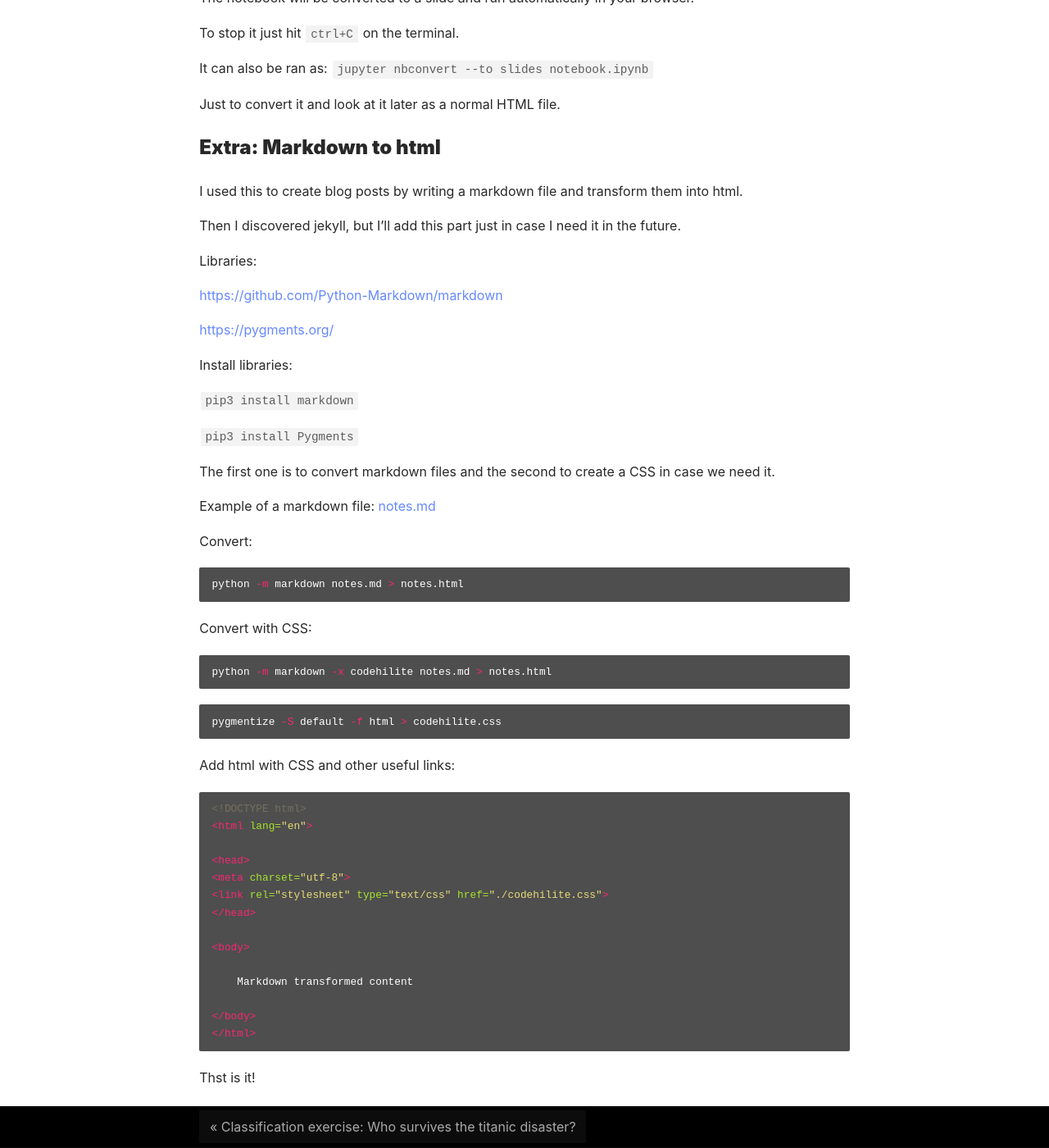
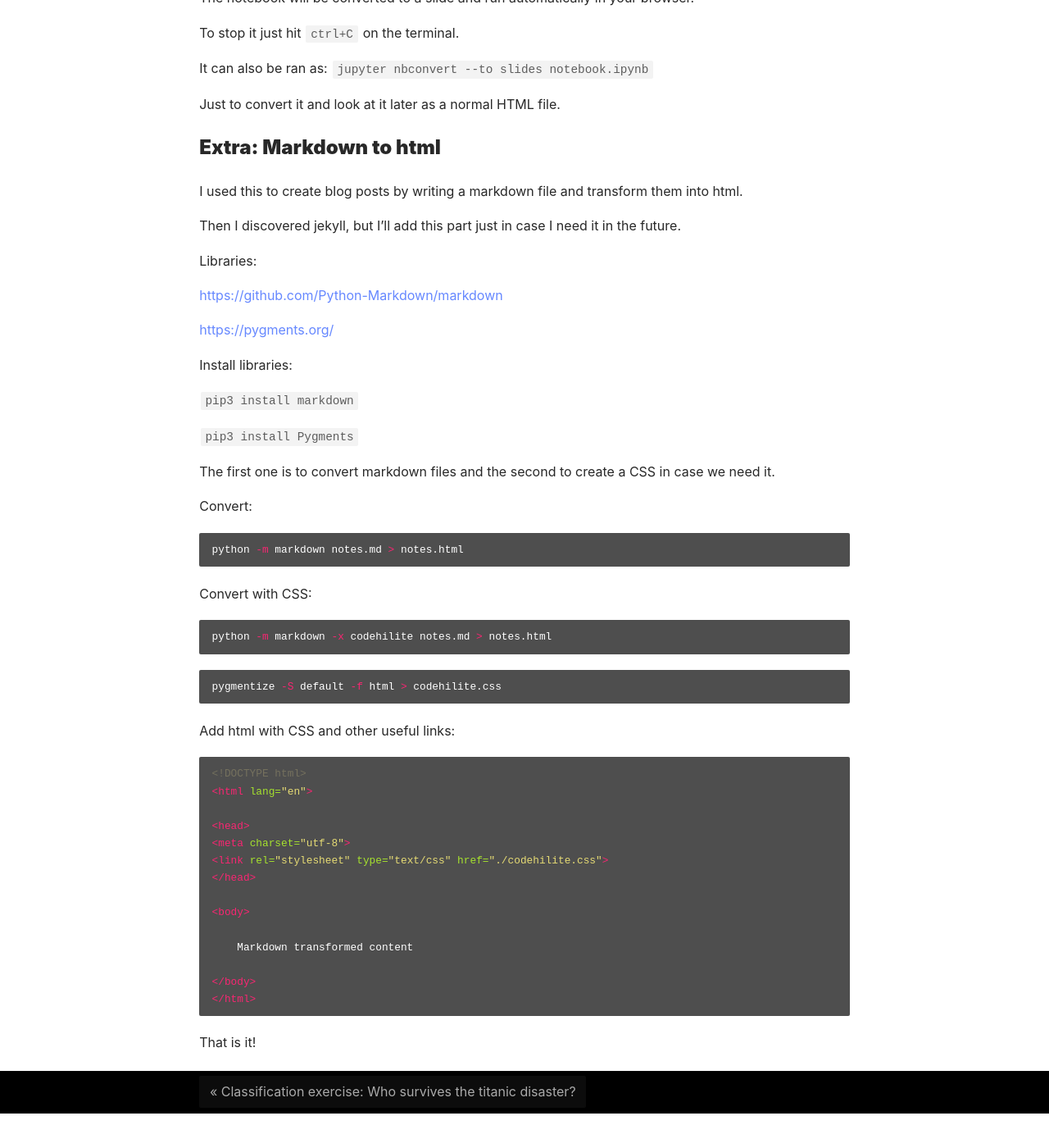
Before and after one commit to jabud/blog, a Jekyll site: the page built from _posts/2019-11-12-useful-notes.md, in a window 1280 px wide and 1400 px high, scrolled down 4678 px. Shown: the whole window at 82% size. Built offline with Jekyll 4.4.1, drawn with Linux system fonts in a browser that asks for light colours; our own code applies the rules of GitHub Pages for plain Markdown files; after the commit the page ends 6036 px from its top, so only the background shows below that.

Commit message:
small correction in extra section

````diff
--- a/_posts/2019-11-12-useful-notes.md
+++ b/_posts/2019-11-12-useful-notes.md
@@ -196,9 +196,6 @@ Install libraries:
 
 The first one is to convert markdown files and the second to create a CSS in case we need it.
 
-Example of a markdown file:
-[notes.md](https://github.com/jfreek/jfreek.github.io/blob/master/blog/notes.md)
-
 Convert:
 
 ```bash
@@ -233,4 +230,4 @@ Add html with CSS and other useful links:
 </html>
 ```
 
-Thst is it!
+That is it!
````
